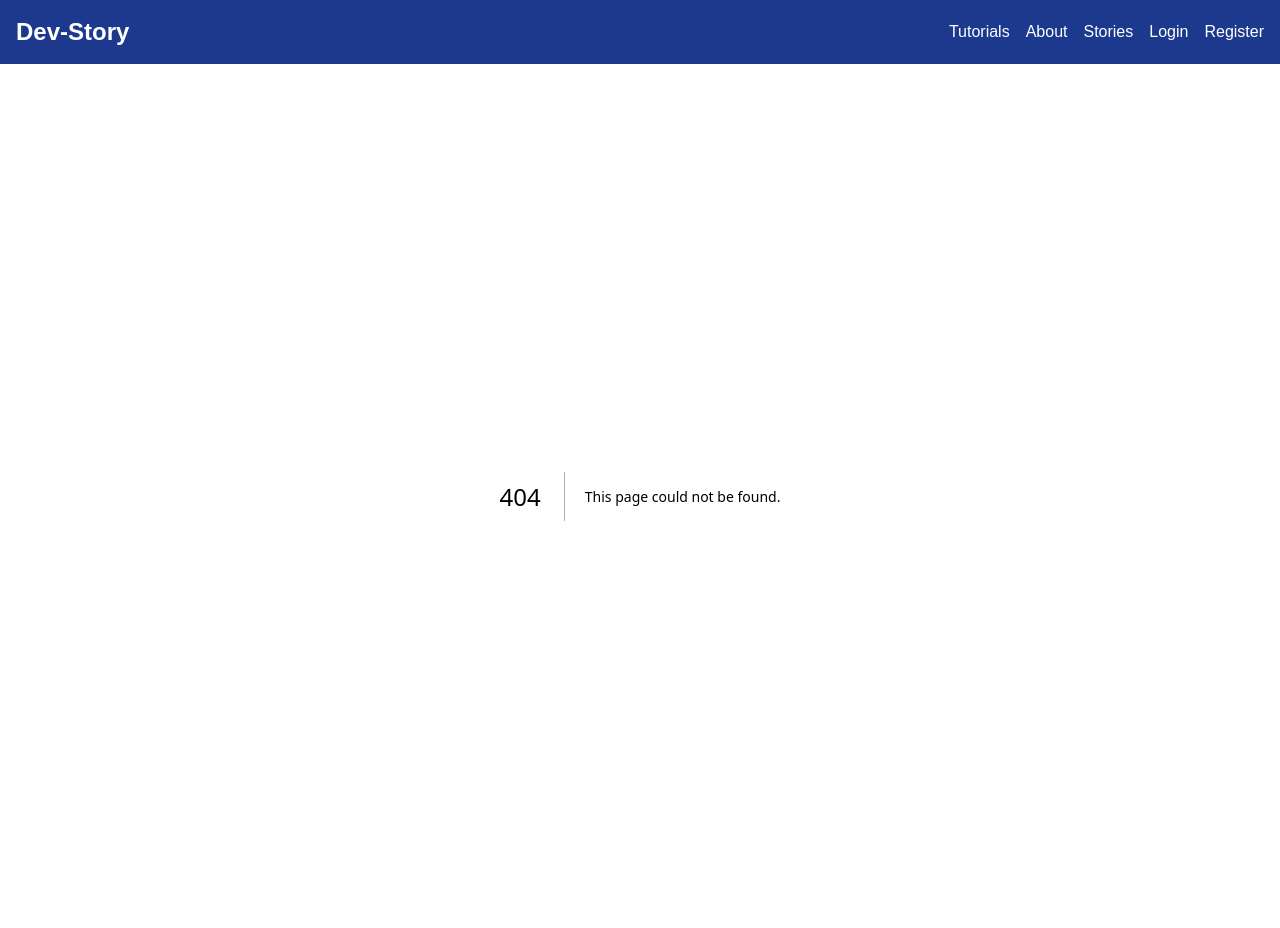
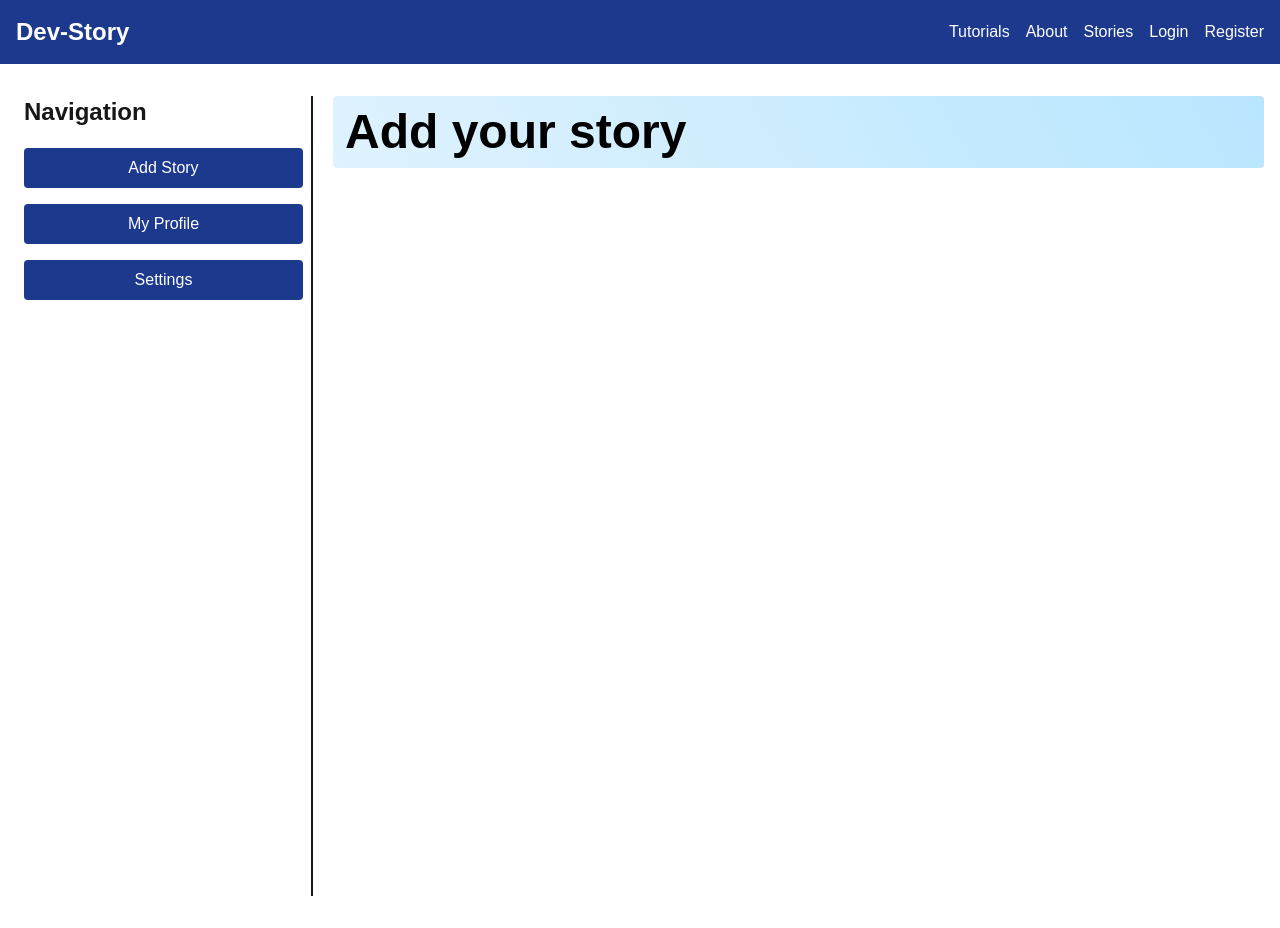
Before and after one commit to mohammademon393/NextJs-Core-Concepts-Part-1, a Next.js app: page /dashboard/add-story in a window 1280 px wide. Before the commit this address had no page. Built offline with nearby package versions, Linux system fonts and the light colour scheme.

Commit message:
Create somes app route and a uniq dashboard layout

```diff
--- /dev/null
+++ b/src/app/dashboard/add-story/page.jsx
@@ -0,0 +1,12 @@
+import Title from '@/app/components/Title';
+import React from 'react';
+
+const AddStory = () => {
+    return (
+        <div>
+            <Title>Add your story</Title>
+        </div>
+    );
+};
+
+export default AddStory;
--- /dev/null
+++ b/src/app/dashboard/layout.jsx
@@ -0,0 +1,29 @@
+import Link from 'next/link';
+import React from 'react';
+
+const DashboardLayout = ({ children }) => {
+    return (
+        <div className = "grid grid-cols-12 gap-5 min-h-screen">
+            <div className = "col-span-3 border-r-2">
+                <h2 className = "font-bold text-2xl mb-4 mx-2">Navigation</h2>
+
+                <div className = "flex flex-col space-y-4 mt-5">
+                    <Link href="/dashboard/add-story" className="py-2 px-4 mx-2 bg-blue-900 text-white rounded text-center hover:bg-black  transition duration-300">
+                        Add Story
+                    </Link>
+                    <Link href="/dashboard/my-profile" className="py-2 px-4 mx-2 bg-blue-900 text-white rounded text-center hover:bg-black  transition duration-300">
+                        My Profile
+                    </Link>
+                    <Link href="/dashboard/settings" className="py-2 px-4 mx-2 bg-blue-900 text-white rounded text-center hover:bg-black  transition duration-300">
+                        Settings
+                    </Link>
+                </div>
+            </div>
+            <div className = "col-span-9">
+                {children}
+            </div>
+        </div>
+    );
+};
+
+export default DashboardLayout;
--- /dev/null
+++ b/src/app/dashboard/my-profile/page.jsx
@@ -0,0 +1,12 @@
+import Title from '@/app/components/Title';
+import React from 'react';
+
+const MyProfile = () => {
+    return (
+        <div>
+            <Title>My Profile</Title>
+        </div>
+    );
+};
+
+export default MyProfile;
--- a/src/app/dashboard/page.jsx
+++ b/src/app/dashboard/page.jsx
@@ -5,7 +5,7 @@ const Dashboard = () => {
     return (
       <div>
         <Title>
-          This is the dashboard page. You can add your dashboard content here.
+          You can add your dashboard content here.
         </Title>
       </div>
     );
--- /dev/null
+++ b/src/app/dashboard/settings/page.jsx
@@ -0,0 +1,12 @@
+import Title from '@/app/components/Title';
+import React from 'react';
+
+const Settings = () => {
+    return (
+        <div>
+            <Title>All Settings</Title>
+        </div>
+    );
+};
+
+export default Settings;
```
